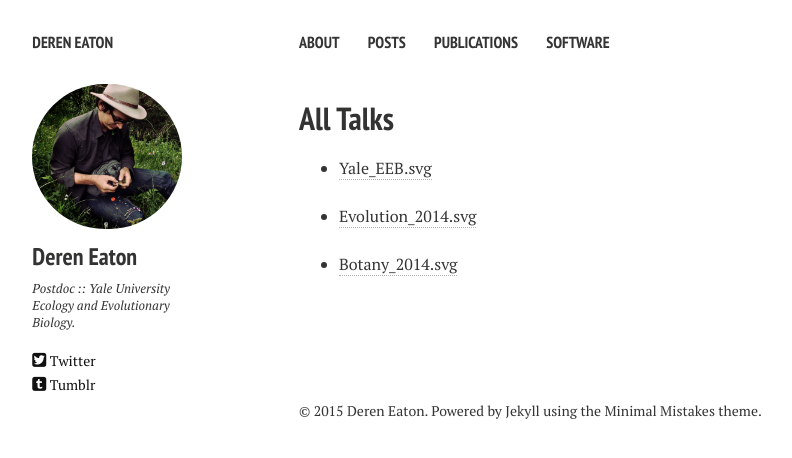
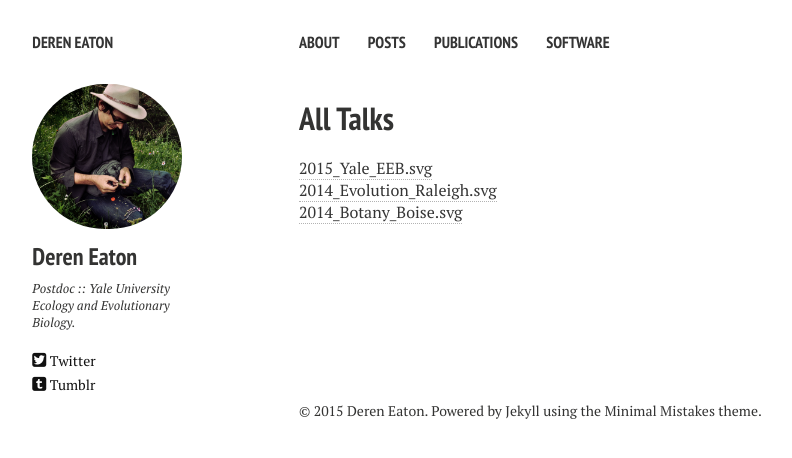
Before and after one commit to dereneaton/dereneaton.github.io, a Jekyll site: the page built from talks.md, in a window 1280 px wide, cut to the strip 0-465 px from the top of the page. Shown: the top 458 px of the strip, without its empty margins (21-813 px from the left). Built offline with Jekyll 4.4.1, drawn with Linux system fonts in a browser that asks for light colours; Markdown is read by kramdown in place of the engine named in the settings.

Commit message:
updated talks link page

```diff
--- a/talks.md
+++ b/talks.md
@@ -7,8 +7,6 @@ tags: [talks]
 ---
 
 
-+ [Yale_EEB.svg](/talks/Yale_EEB.svg)
-
-+ [Evolution_2014.svg](/talks/Eaton_Evo2014_final.svg)
-
-+ [Botany_2014.svg](/talks/Eaton_Botany2014.svg)
+[2015_Yale_EEB.svg](/talks/Eaton_2015_Yale_EEB.svg)
+[2014_Evolution_Raleigh.svg](/talks/Eaton_2014_Evolution_Raleigh.svg)
+[2014_Botany_Boise.svg](/talks/Eaton_2014_Botany_Boise.svg)
```
